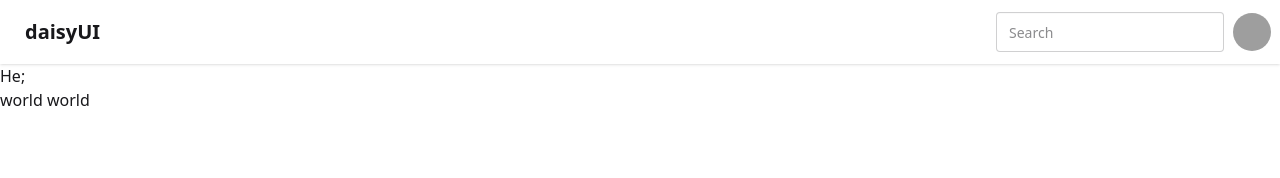
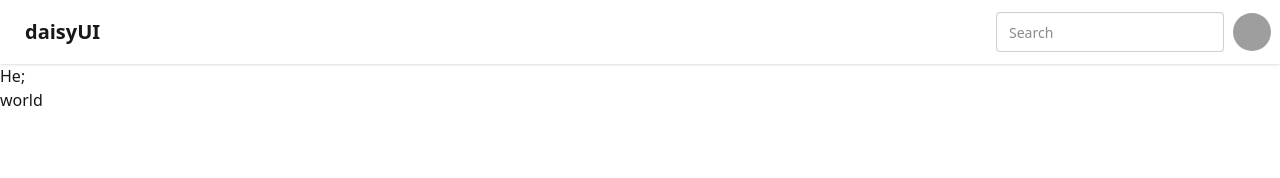
Before and after one commit to Erfan-Khan-Dhrubo/StudyChamp, a React (Vite) app in the folder frontend/: page / in a window 1280 px wide. Shown: the top 178 px of the page. Built offline with nearby package versions, Linux system fonts and the light colour scheme; grey boxes are pictures that could not be loaded.

Commit message:
Revert "Update App.jsx"

```diff
--- a/frontend/src/App.jsx
+++ b/frontend/src/App.jsx
@@ -47,7 +47,7 @@ function App() {
         </div>
       </div>
       <h1>He;</h1>
-      <p>world world</p>
+      <p>world</p>
     </>
   );
 }
```
